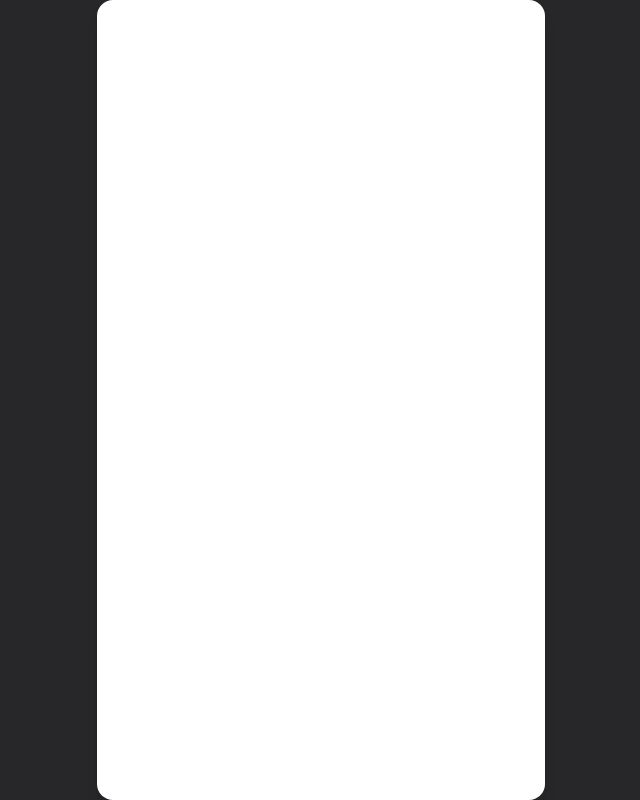
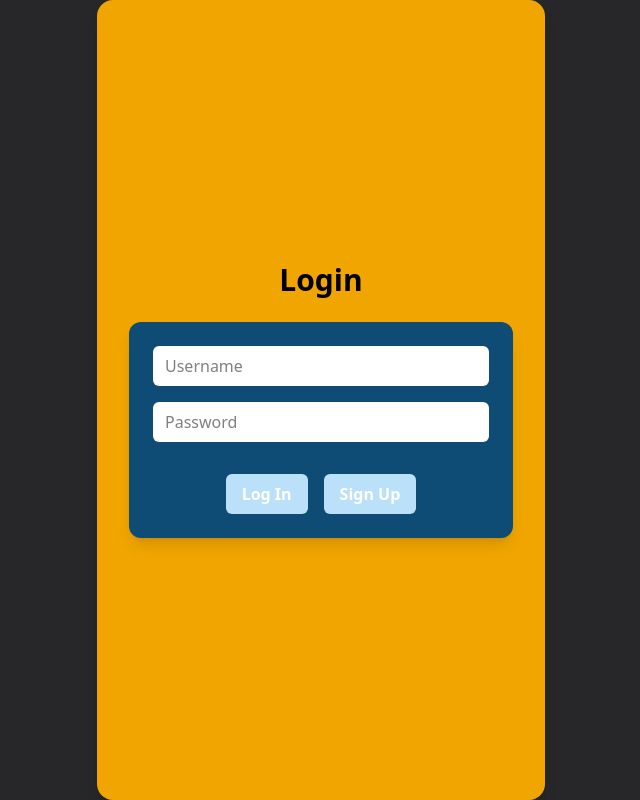
Before and after one commit to Xtreak-XD/Pickr, a React app in the folder frontend/: page /login in a window 1280 px wide. Shown: the whole page, without its empty margins (319-959 px from the left). Built offline with nearby package versions, Linux system fonts and the light colour scheme; the HTML template or start-up script is replaced by a standard one.

Commit message:
ADded a login page

```diff
--- a/frontend/src/App.jsx
+++ b/frontend/src/App.jsx
@@ -1,20 +1,19 @@
 import { useEffect, useState } from 'react'
-import { Card } from "./components/Card"
 import { NavBar } from './components/Navbar'
-import { Routes, Route } from 'react-router-dom';
-import { Home } from './pages/Home';
-import { Profile } from './pages/Profile';
-import { Settings } from './pages/Settings';
-import { Login } from './pages/Login';
+import { Routes, Route } from 'react-router-dom'
+import { Home } from './pages/Home'
+import { Profile } from './pages/Profile'
+import { Settings } from './pages/Settings'
+import { Login } from './pages/Login'
 
 function App() {
   return (
-    <div className="flex items-center justify-center min-h-screen bg-zinc-800">
+    <div className="flex items-center justify-center min-h-screen shadow-[5px_0px_10px_rgba(100,24,0,0.3)] bg-zinc-800">
       {/* App container */}
-      <div className="flex flex-col items-center justify-between min-h-screen w-64 sm:w-80 md:w-96 lg:w-[28rem] bg-white shadow-lg rounded-2xl">
+      <div className="flex flex-col items-center justify-between min-h-screen w-64 sm:w-80 md:w-96 lg:w-[28rem] bg-[#F0A500] shadow-lg rounded-2xl" >
         <div className="flex-1 flex items-center justify-center">
           <Routes>
-            <Route path={"/login"} component={Login}></Route>
+            <Route path={"/login"} element={<Login/>}></Route>
             <Route path={"/"} element={<Home/>} />
             <Route path={"/settings"} element={<Settings/>} />
             <Route path={"/profile"} element={<Profile/>} />
--- a/frontend/src/pages/Login.jsx
+++ b/frontend/src/pages/Login.jsx
@@ -1,7 +1,55 @@
-import React from 'react'
+import React, { useState } from 'react';
 
 export const Login = () => {
+  const [username, setUsername] = useState("");
+  const [password, setPassword] = useState("");
+
+  const handleLogin = () => {
+    console.log("Logging in with", username, password);
+  };
+
+  const handleSignUp = () => {
+    console.log("Signing up with", username, password);
+  };
+
   return (
-    <div>Login</div>
-  )
-}
+    <div className="flex flex-col items-center justify-center min-h-screen">
+      {/* Title */}
+      <h1 className="text-3xl font-bold text-black mb-6">Login</h1>
+
+      {/* Login box */}
+      <div className="flex flex-col items-center gap-4 w-64 sm:w-64 md:w-80 lg:w-96 p-6 bg-[#0F4C75] rounded-xl shadow-lg">
+        {/* Username */}
+        <input
+          type="text"
+          placeholder="Username"
+          value={username}
+          onChange={(e) => setUsername(e.target.value)}
+          className="w-full px-3 py-2 rounded-md outline-none bg-white"
+        />
+
+        {/* Password */}
+        <input
+          type="password"
+          placeholder="Password"
+          value={password}
+          onChange={(e) => setPassword(e.target.value)}
+          className="w-full px-3 py-2 rounded-md outline-none bg-white"
+        />
+
+        {/* Buttons */}
+        <div className="flex gap-4 mt-4">
+          <button
+            onClick={handleLogin}
+            className="bg-[#BBE1FA] hover:bg-amber-700 text-white font-semibold px-4 py-2 rounded-md"
+          >
+            Log In
+          </button>
+          <button onClick={handleSignUp}  className="bg-[#BBE1FA] hover:bg-cyan-900 text-white font-semibold px-4 py-2 rounded-md">
+            Sign Up
+          </button>
+        </div>
+      </div>
+    </div>
+  );
+};
```
Also changed, not shown: 1 other file (tests, documents, lock files or other folders).
